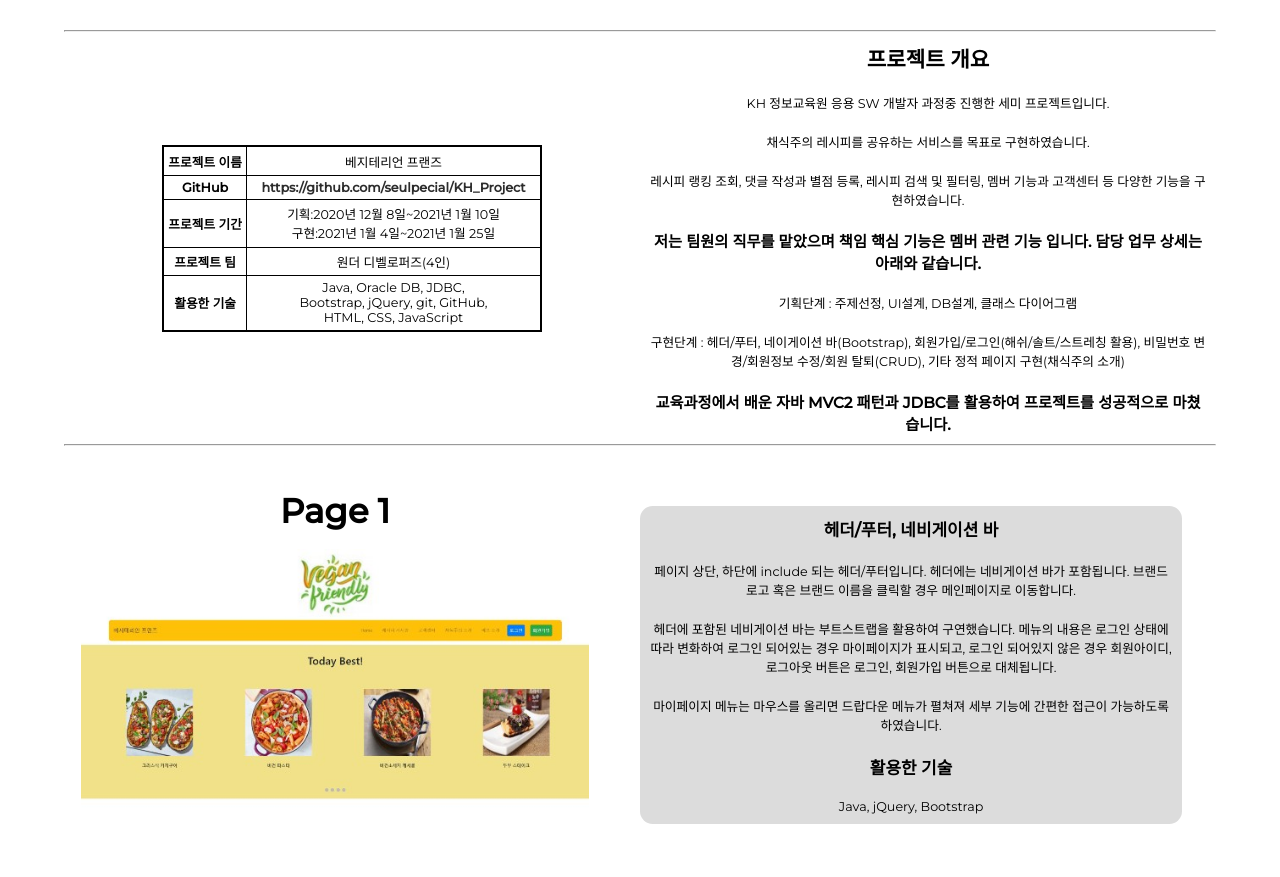
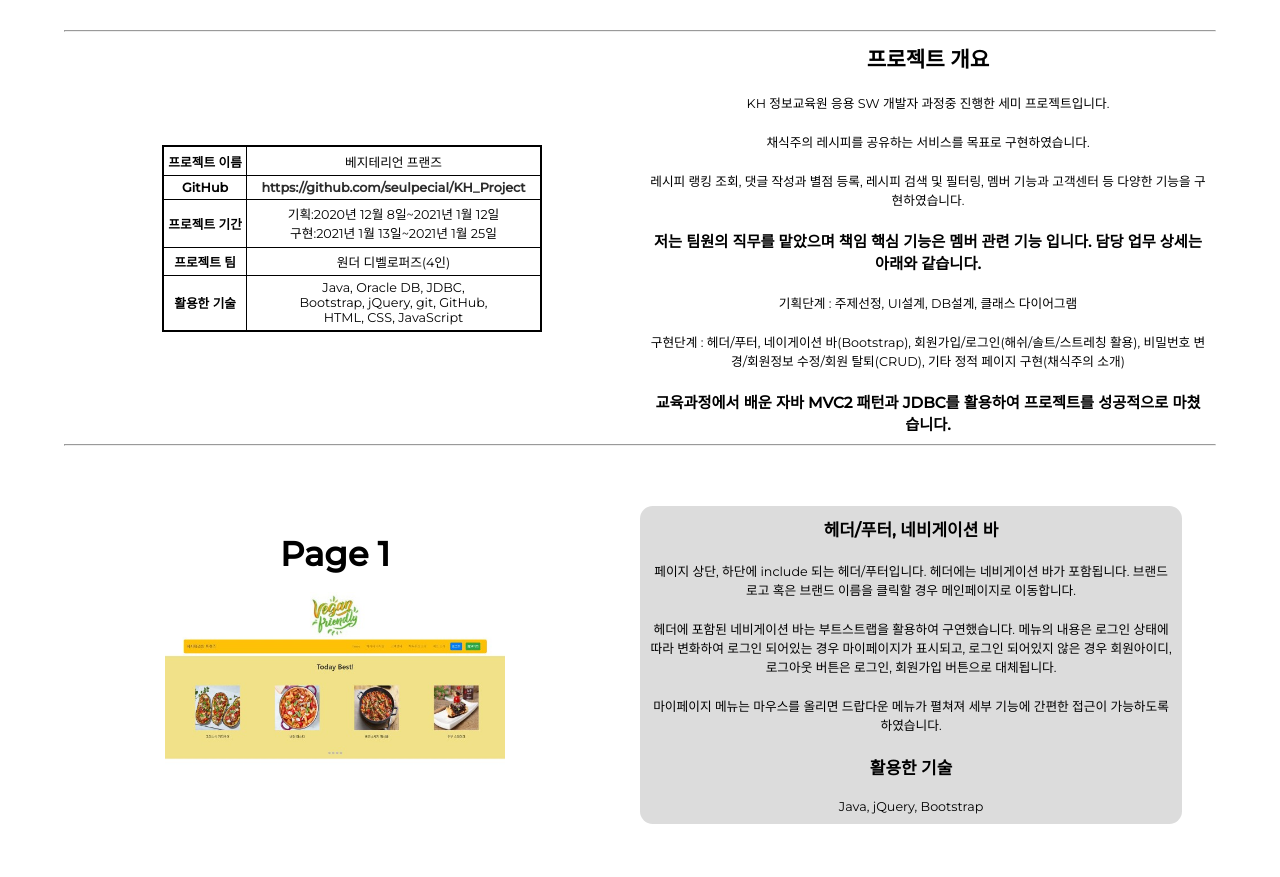
Before and after one commit to 372dev/2021-Portfolio, a plain HTML site: page _Projects/_VF/korVF.html in a window 1280 px wide. Shown: the part 75-952 px from the top of the page. Drawn offline with nearby package versions, Linux system fonts and the light colour scheme.

Commit message:
style update

```diff
--- a/_Projects/_VF/korVF.html
+++ b/_Projects/_VF/korVF.html
@@ -57,8 +57,8 @@
             <tr>
               <th>프로젝트 기간</th>
               <td>
-                기획:2020년 12월 8일~2021년 1월 10일<br />
-                구현:2021년 1월 4일~2021년 1월 25일
+                기획:2020년 12월 8일~2021년 1월 12일<br />
+                구현:2021년 1월 13일~2021년 1월 25일
               </td>
             </tr>
             <tr>
--- a/style/prStyle.css
+++ b/style/prStyle.css
@@ -32,7 +32,7 @@
 }
 
 .project img {
-  max-width: 60rem;
+  max-width: 40rem;
 }
 
 .description {
```
